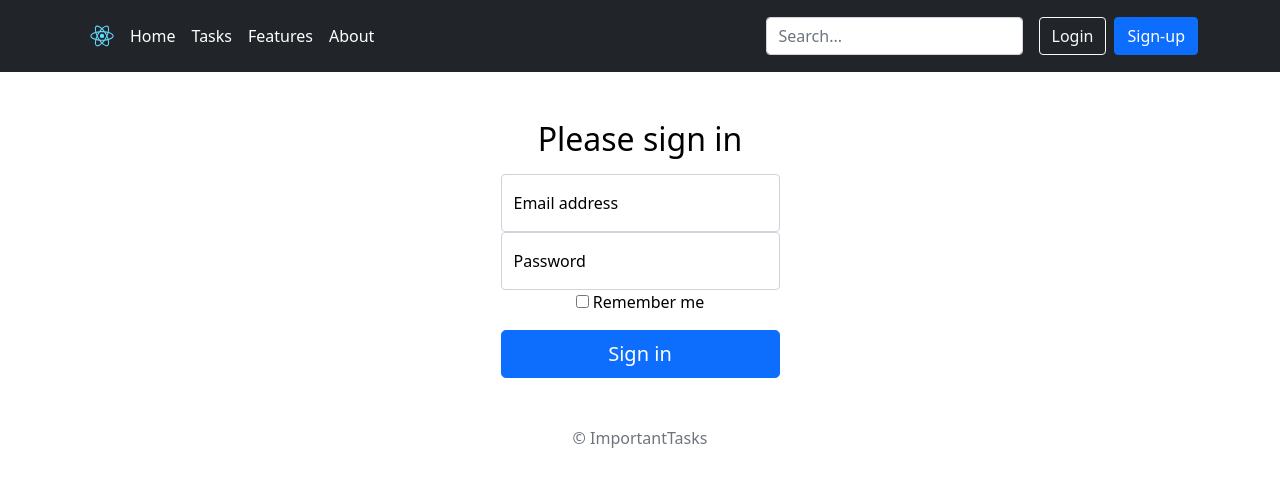
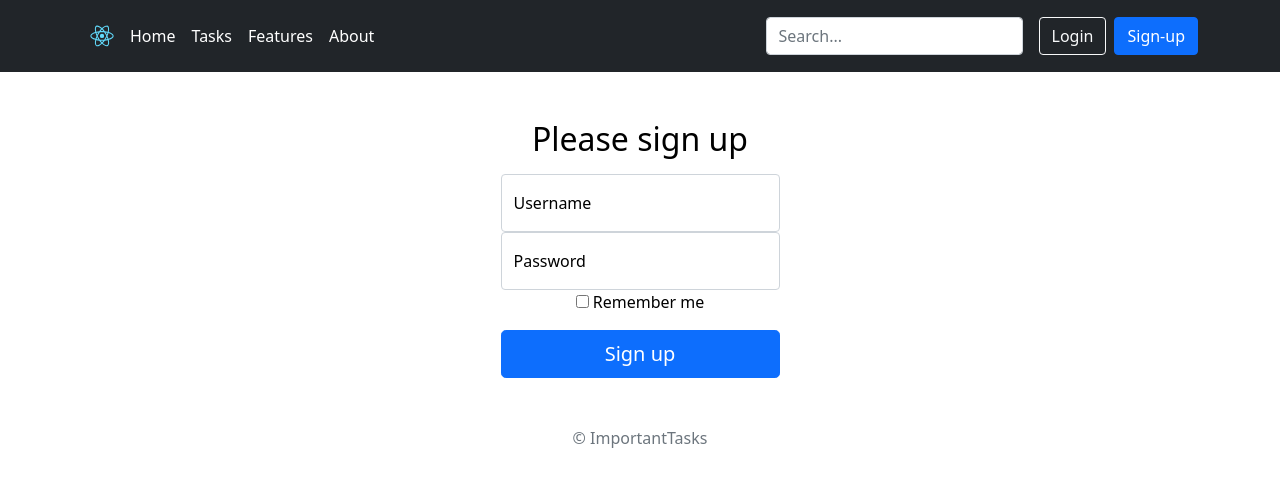
Before and after one commit to endoresur/ToDoList, a React (Create React App) app in the folder frontend/: page /registration in a window 1280 px wide. Shown: the top 486 px of the page. Built offline with nearby package versions, Linux system fonts and the light colour scheme.

Commit message:
Added the ability to create users

```diff
--- a/frontend/src/components/Registration.jsx
+++ b/frontend/src/components/Registration.jsx
@@ -6,23 +6,75 @@ class Registration extends React.Component {
 
     constructor(props) {
         super(props);
+        this.state = {
+            username: "",
+            password: ""
+        }
+
+        this.handleInputChange = this.handleInputChange.bind(this);
+        this.handleSubmit = this.handleSubmit.bind(this);
+    }
+
+    handleInputChange(event) {
+        const target = event.target;
+        const name = target.name;
+        const value = target.value;
+
+        this.setState({[name]: value});
+    }
+
+    handleSubmit(event) {
+        console.log(this.state);
+        event.preventDefault();
+
+        fetch('/registration', {
+            method: 'POST',
+            headers: {
+                'Accept': 'application/json',
+                'Content-Type': 'application/json',
+            },
+            body: JSON.stringify({
+                username: this.state.username,
+                password: this.state.password
+            })
+        })
+            .then((response) => response.json())
+            .then((json) => {
+                console.log(json);
+                return json;
+            })
     }
 
     render() {
         return (
             <div className="text-center">
                 <Container className="align-content-center mt-5">
-                    <Form className="mx-auto w-25">
-                        <h1 className="h2 mb-3 fw-normal">Please sign in</h1>
+                    <Form className="mx-auto w-25" onSubmit={this.handleSubmit}>
+                        <h1 className="h2 mb-3 fw-normal">Please sign up</h1>
 
                         <div className="form-floating">
-                            <input type="email" className="form-control" id="floatingInput"
-                                   placeholder="name@example.com"/>
-                            <label htmlFor="floatingInput">Email address</label>
+                            <input
+                                type="username"
+                                name="username"
+                                className="form-control"
+                                id="floatingInput"
+                                placeholder="Username"
+                                value={this.state.username}
+                                onChange={this.handleInputChange}
+                            />
+                            <label htmlFor="floatingInput">Username</label>
                         </div>
+
                         <div className="form-floating">
-                            <input type="password" className="form-control" id="floatingPassword"
-                                   placeholder="Password"/>
+                            <input
+                                type="password"
+                                name="password"
+                                className="form-control"
+                                id="floatingPassword"
+                                placeholder="Password"
+                                value={this.state.password}
+                                onChange={this.handleInputChange}
+                            />
                             <label htmlFor="floatingPassword">Password</label>
                         </div>
 
@@ -31,7 +83,7 @@ class Registration extends React.Component {
                                 <input type="checkbox" value="remember-me"/> Remember me
                             </label>
                         </div>
-                        <button className="w-100 btn btn-lg btn-primary" type="submit">Sign in</button>
+                        <button className="w-100 btn btn-lg btn-primary" type="submit">Sign up</button>
                         <p className="mt-5 mb-3 text-muted">© ImportantTasks</p>
                     </Form>
                 </Container>
```
